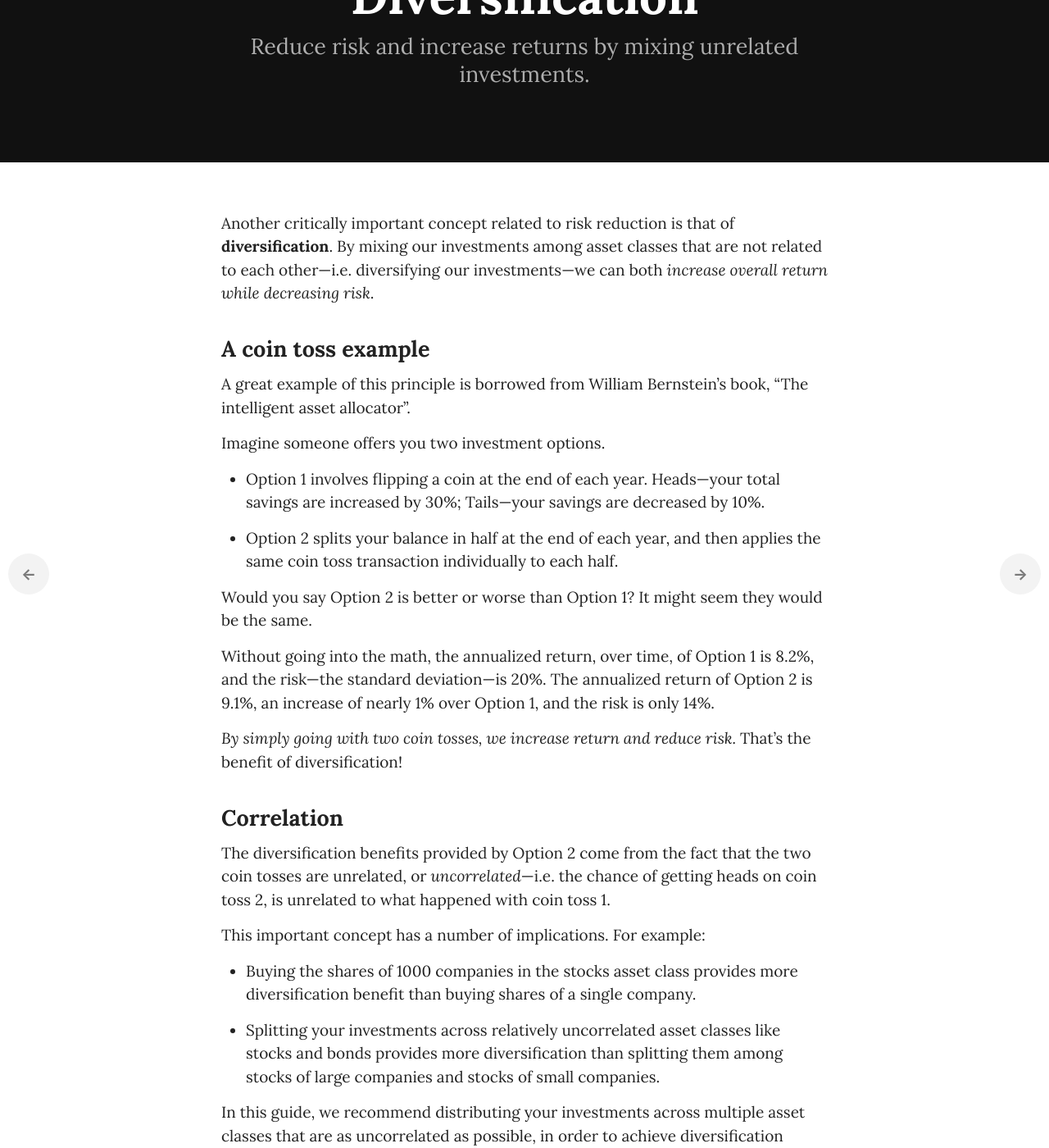
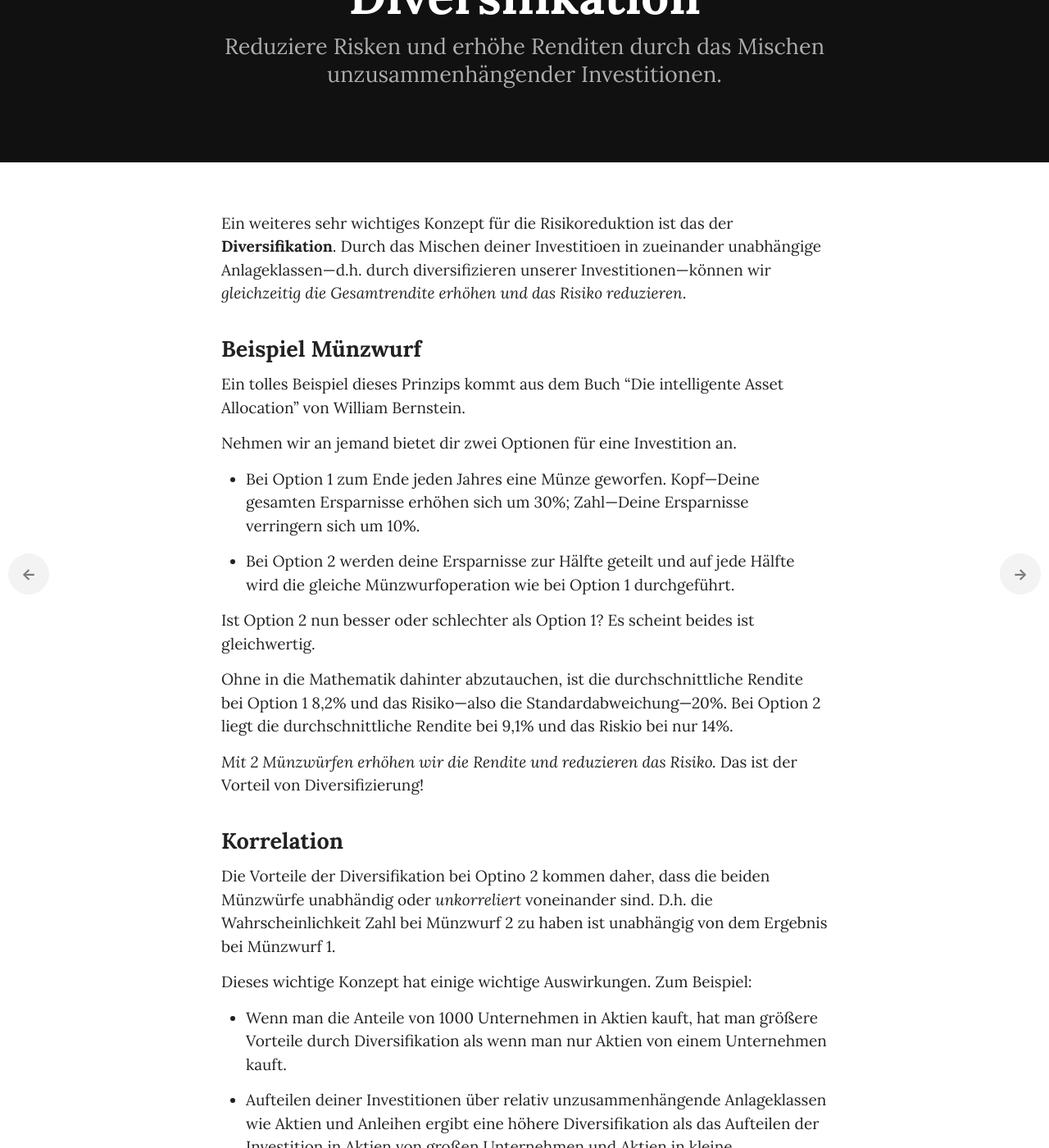
Before and after one commit to dafacto/moneyforsomething-de, a Jekyll site: the page built from _chapters/08_diversification.md, in a window 1280 px wide and 1400 px high, scrolled down 204 px. Shown: the whole window at 82% size. Built offline with Jekyll 4.4.1, drawn with Linux system fonts in a browser that asks for light colours; some web fonts are replaced; a script that is not in the unit is left out; some of the changed text lies outside the part shown.

Commit message:
Update 08_diversification.md

```diff
--- a/_chapters/08_diversification.md
+++ b/_chapters/08_diversification.md
@@ -1,42 +1,42 @@
 ---
 layout: chapter
-title: Diversification
+title: Diversifikation
 chapter: 8
 permalink: /book/diversification/
 img_header: header-08.png
 img_footer: summary-08.png
-intro: Reduce risk and increase returns by mixing unrelated investments.
-takeaway: Splitting your investments amongst unrelated asset classes both increases returns and decreases risk.
+intro: Reduziere Risken und erhöhe Renditen durch das Mischen unzusammenhängender Investitionen.
+takeaway: Durch das Aufteilen deiner Investitionen in zueinander nicht in Beziehung stehender Anlageklassen, kannst du deine Rendite erhöhen und dein Risiko senken.
 ---
 
-Another critically important concept related to risk reduction is that of **diversification**. By mixing our investments among asset classes that are not related to each other—i.e. diversifying our investments—we can both *increase overall return while decreasing risk*.
+Ein weiteres sehr wichtiges Konzept für die Risikoreduktion ist das der **Diversifikation**. Durch das Mischen deiner Investitioen in zueinander unabhängige Anlageklassen—d.h. durch diversifizieren unserer Investitionen—können wir *gleichzeitig die Gesamtrendite erhöhen und das Risiko reduzieren*.
 
-## A coin toss example
+## Beispiel Münzwurf
 
-A great example of this principle is borrowed from William Bernstein’s book, “The intelligent asset allocator”.
+Ein tolles Beispiel dieses Prinzips kommt aus dem Buch "Die intelligente Asset Allocation" von William Bernstein.
 
-Imagine someone offers you two investment options.
+Nehmen wir an jemand bietet dir zwei Optionen für eine Investition an.
 
-- Option 1 involves flipping a coin at the end of each year. Heads—your total savings are increased by 30%; Tails—your savings are decreased by 10%.
+- Bei Option 1 zum Ende jeden Jahres eine Münze geworfen. Kopf—Deine gesamten Ersparnisse erhöhen sich um 30%; Zahl—Deine Ersparnisse verringern sich um 10%.
 
-- Option 2 splits your balance in half at the end of each year, and then applies the same coin toss transaction individually to each half.
+- Bei Option 2 werden deine Ersparnisse zur Hälfte geteilt und auf jede Hälfte wird die gleiche Münzwurfoperation wie bei Option 1 durchgeführt.
 
-Would you say Option 2 is better or worse than Option 1? It might seem they would be the same.
+Ist Option 2 nun besser oder schlechter als Option 1? Es scheint beides ist gleichwertig.
 
-Without going into the math, the annualized return, over time, of Option 1 is 8.2%, and the risk—the standard deviation—is 20%. The annualized return of Option 2 is 9.1%, an increase of nearly 1% over Option 1, and the risk is only 14%.
+Ohne in die Mathematik dahinter abzutauchen, ist die durchschnittliche Rendite bei Option 1 8,2% und das Risiko—also die Standardabweichung—20%. Bei Option 2 liegt die durchschnittliche Rendite bei 9,1% und das Riskio bei nur 14%.
 
-*By simply going with two coin tosses, we increase return and reduce risk.* That’s the benefit of diversification!
+*Mit 2 Münzwürfen erhöhen wir die Rendite und reduzieren das Risiko.* Das ist der Vorteil von Diversifizierung!
 
-## Correlation
+## Korrelation
 
-The diversification benefits provided by Option 2 come from the fact that the two coin tosses are unrelated, or *uncorrelated*—i.e. the chance of getting heads on coin toss 2, is unrelated to what happened with coin toss 1.
+Die Vorteile der Diversifikation bei Optino 2 kommen daher, dass die beiden Münzwürfe unabhändig oder *unkorreliert* voneinander sind.  D.h. die Wahrscheinlichkeit Zahl bei Münzwurf 2 zu haben ist unabhängig von dem Ergebnis bei Münzwurf 1.
 
-This important concept has a number of implications. For example:
+Dieses wichtige Konzept hat einige wichtige Auswirkungen. Zum Beispiel:
 
-- Buying the shares of 1000 companies in the stocks asset class provides more diversification benefit than buying shares of a single company.
+- Wenn man die Anteile von 1000 Unternehmen in Aktien kauft, hat man größere Vorteile durch Diversifikation als wenn man nur Aktien von einem Unternehmen kauft.
 
-- Splitting your investments across relatively uncorrelated asset classes like stocks and bonds provides more diversification than splitting them among stocks of large companies and stocks of small companies.
+- Aufteilen deiner Investitionen über relativ unzusammenhängende Anlageklassen wie Aktien und Anleihen ergibt eine höhere Diversifikation als das Aufteilen der Investition in Aktien von großen Unternehmen und Aktien in kleine Unternehmen.
 
-In this guide, we recommend distributing your investments across multiple asset classes that are as uncorrelated as possible, in order to achieve diversification benefits.
+In diesem Ratgeber empfehlen wir deine Invesitionen über verschiedene Anlageklassen zu verteilen, die so wenig miteinander korrelieren wie möglich, damit du die Vorteile der Diversifikation erhälst.
 
-An interesting—and perhaps paradoxical—consequence is that, at all times, *some of your investments should be doing good while others should be doing bad*, and that behavior is actually beneficial in the long run!
+Eine interessante—und vielleicht paradoxe—Konsequenz davon ist, dass immer *einige deiner Investitionen gut laufen sollten, während andere schlecht laufen sollten*. Dieses Verhalten ist langfristig tatsächlich vorteilhaft!
```
